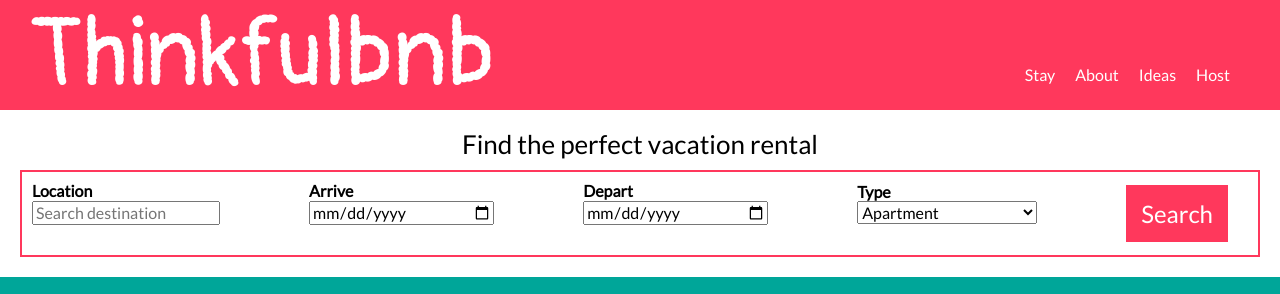
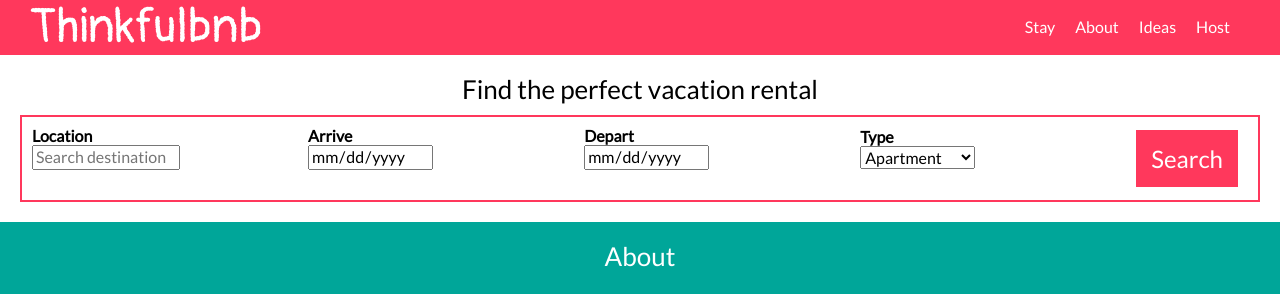
Before and after one commit to jduffey1990/starter-thinkfulbnb-main, a plain HTML site: page index.html in a window 1280 px wide. Shown: the top 294 px of the page. Drawn offline with nearby package versions, Linux system fonts and the light colour scheme.

Commit message:
new changes (2)

```diff
--- a/index.html
+++ b/index.html
@@ -37,11 +37,11 @@
         </div>
         <div class="form">
           <label for="arrive">Arrive</label>
-          <input type="date" id="arrive" name="arrive" value="xx/xx/xxxx">
+          <input type="date" id="date" name="arrive" value="xx/xx/xxxx">
         </div>
         <div class="form">
           <label for="depart">Depart</label>
-          <input type="date" id="depart" name="depart" value="xx/xx/xxxx">
+          <input type="date" id="date" name="depart" value="xx/xx/xxxx">
         </div>
 
         <div class="form">
--- a/style.css
+++ b/style.css
@@ -71,7 +71,7 @@ header nav ul {
   display: flex;
   flex-direction: row;
   justify-content: space-between;
-  padding-bottom: 10px;
+  align-items: center;
 }
 
 header nav ul li {
@@ -106,6 +106,7 @@ form select,
 form input {
   margin-bottom: 20px;
   width: 180px;
+  display: flex;
 }
 
 form button {
@@ -144,7 +145,6 @@ footer p {
     flex-direction: row;
     align-items: center;
     justify-content: space-between;
-    flex-wrap: wrap;
   }
 
   header {
@@ -154,22 +154,30 @@ footer p {
   }
 
   .logo {
-    font-size: 96px;
+    font-size: 48px;
+  }
+
+  input {
+    display: flex;
   }
 
   body header nav {
-    align-items: flex-end;
+    align-items: center;
     display: flex;
     justify-content: space-between;
   }
 
-  form div {
+  form {
     padding-right: 20px;
+    display: flex;
+    flex-direction: row;
+    justify-content: space-between;
   }
 
   div.form {
     display: flex;
     flex-direction: column;
+    width: 10%;
 
   }
 
@@ -178,3 +186,15 @@ footer p {
     margin-bottom: 20px;
     align-items: center
   }
+
+  #location {
+    max-width: 140px;
+  }
+
+  #date {
+    max-width: 120px;
+  }
+
+  #rental-type {
+    max-width: 115px;
+  }
```
